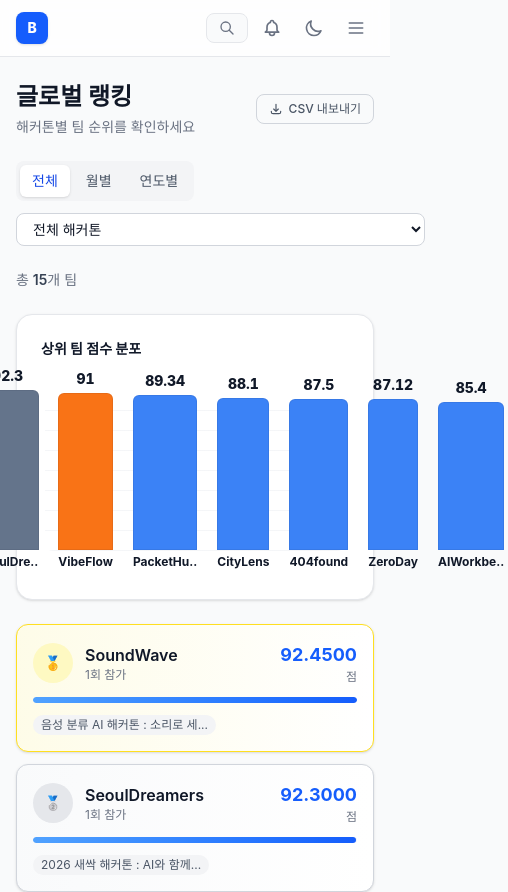
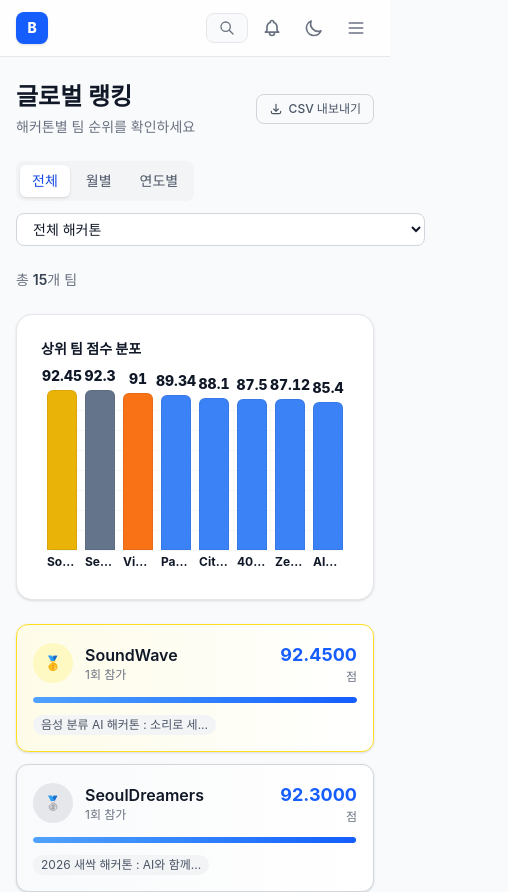
Before and after one commit to dbwls99706/daker_1, a Next.js app: page /rankings in a window 390 px wide. Shown: the top 892 px of the page, 508 px wide, since content can reach past the window. Built offline with nearby package versions, Linux system fonts and the light colour scheme; a web font is replaced by a local one.

Commit message:
Fix mobile overflow in top team score distribution chart

```diff
--- a/src/components/features/BarChart.tsx
+++ b/src/components/features/BarChart.tsx
@@ -42,7 +42,7 @@ export function BarChart({ data, maxHeight = 160, title }: BarChartProps) {
   const getBarStyle = (color: string, barHeight: number, index: number, isActive: boolean) => ({
     height: animated ? barHeight : 4,
     backgroundColor: color,
-    minWidth: 24,
+    minWidth: "clamp(14px, 4vw, 24px)",
     transitionDelay: `${index * 70}ms`,
     border: "1px solid rgba(15, 23, 42, 0.08)",
     filter: isDark && !isActive ? "brightness(0.82) saturate(0.9)" : undefined,
@@ -53,7 +53,7 @@ export function BarChart({ data, maxHeight = 160, title }: BarChartProps) {
     <div role="figure" aria-label={title || "바 차트"} className="text-gray-900 dark:text-gray-100">
       {title && <h3 className="mb-4 text-sm font-bold text-gray-900">{title}</h3>}
       <span className="sr-only">{description}</span>
-      <div className="relative flex items-end gap-3 justify-center rounded-xl px-2" style={{ height: maxHeight + 40 }} aria-hidden="true">
+      <div className="relative flex items-end justify-center gap-1 rounded-xl px-1 sm:gap-3 sm:px-2" style={{ height: maxHeight + 40 }} aria-hidden="true">
         <div
           className="pointer-events-none absolute inset-x-1 bottom-6 h-[80%] rounded-lg opacity-70 dark:opacity-45"
           style={{
@@ -66,7 +66,7 @@ export function BarChart({ data, maxHeight = 160, title }: BarChartProps) {
           return (
             <div
               key={d.label}
-              className="group relative flex flex-1 flex-col items-center gap-1 rounded-lg px-1 py-1.5 transition-colors hover:bg-blue-50/50 max-w-[80px]"
+              className="group relative flex min-w-0 flex-1 flex-col items-center gap-1 rounded-lg px-0.5 py-1.5 transition-colors hover:bg-blue-50/50 sm:max-w-[80px] sm:px-1"
               onMouseEnter={() => setActiveIndex(index)}
               onMouseLeave={() => setActiveIndex(null)}
               onFocus={() => setActiveIndex(index)}
```
